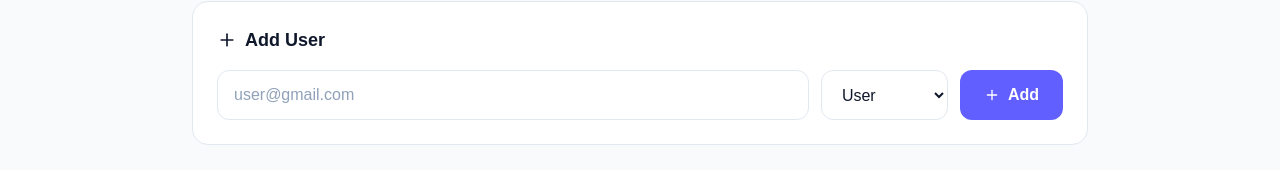
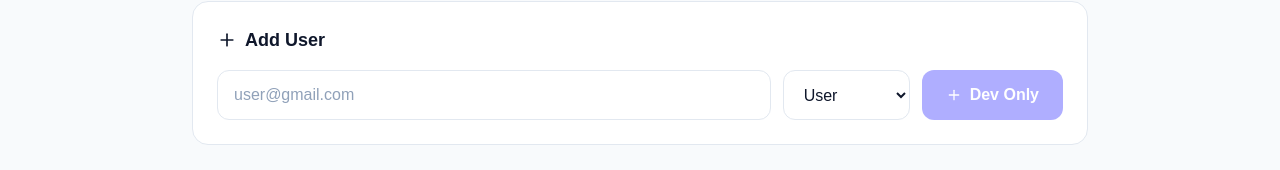
Before and after one commit to PiotrRomanczuk/instagram-stories-webhook, a Next.js app: page /admin/users in a window 1280 px wide. Shown: the part 248-418 px from the top of the page. Built offline with nearby package versions, Linux system fonts and the light colour scheme; no server answers.

Commit message:
feat: restrict user management UI actions to developers and fix hydration/image issues

```diff
--- a/app/admin/users/page.tsx
+++ b/app/admin/users/page.tsx
@@ -4,9 +4,12 @@ import { useState, useEffect, useCallback } from 'react';
 import Link from 'next/link';
 import { ChevronLeft, Plus, Trash2, Shield, User, Loader, Terminal } from 'lucide-react';
 import { toast } from 'sonner';
+import { useSession } from 'next-auth/react';
 import { AllowedUser, UserRole } from '@/lib/memes-db';
 
 export default function AdminUsersPage() {
+    const { data: session } = useSession();
+    const isDev = (session?.user as { role?: UserRole })?.role === 'developer';
     const [users, setUsers] = useState<AllowedUser[]>([]);
     const [isLoading, setIsLoading] = useState(true);
     const [newEmail, setNewEmail] = useState('');
@@ -134,11 +137,11 @@ export default function AdminUsersPage() {
                         </select>
                         <button
                             type="submit"
-                            disabled={isAdding}
+                            disabled={isAdding || !isDev}
                             className="px-6 py-3 rounded-xl bg-indigo-500 text-white font-bold hover:bg-indigo-600 disabled:opacity-50 flex items-center gap-2"
                         >
                             {isAdding ? <Loader className="w-4 h-4 animate-spin" /> : <Plus className="w-4 h-4" />}
-                            Add
+                            {!isDev ? 'Dev Only' : 'Add'}
                         </button>
                     </div>
                 </form>
@@ -179,10 +182,11 @@ export default function AdminUsersPage() {
                                             <select
                                                 value={user.role}
                                                 onChange={(e) => handleRoleChange(user.email, e.target.value as UserRole)}
+                                                disabled={!isDev}
                                                 className={`px-3 py-1.5 rounded-lg text-sm font-semibold border-0 ${user.role === 'admin'
                                                         ? 'bg-purple-100 text-purple-700'
                                                         : 'bg-slate-100 text-slate-700'
-                                                    }`}
+                                                    } disabled:opacity-70`}
                                             >
                                                 <option value="user">User</option>
                                                 <option value="admin">Admin</option>
@@ -192,7 +196,8 @@ export default function AdminUsersPage() {
                                         <td className="px-6 py-4">
                                             <button
                                                 onClick={() => handleDelete(user.email)}
-                                                className="p-2 rounded-lg text-red-500 hover:bg-red-50 transition-colors"
+                                                disabled={!isDev}
+                                                className="p-2 rounded-lg text-red-500 hover:bg-red-50 transition-colors disabled:opacity-30 disabled:hover:bg-transparent"
                                             >
                                                 <Trash2 className="w-4 h-4" />
                                             </button>
--- a/app/api/admin/users/[email]/route.ts
+++ b/app/api/admin/users/[email]/route.ts
@@ -2,7 +2,7 @@ import { NextRequest, NextResponse } from 'next/server';
 import { getServerSession } from 'next-auth/next';
 import { authOptions } from '@/lib/auth';
 import { removeAllowedUser, updateUserRole, UserRole } from '@/lib/memes-db';
-import { requireAdmin, getUserId, getUserEmail } from '@/lib/auth-helpers';
+import { requireAdmin, requireDeveloper, getUserId, getUserEmail } from '@/lib/auth-helpers';
 import { Logger } from '@/lib/utils/logger';
 
 const MODULE = 'api:admin:users:[email]';
@@ -18,7 +18,7 @@ interface RouteParams {
 export async function PATCH(request: NextRequest, { params }: RouteParams) {
     try {
         const session = await getServerSession(authOptions);
-        requireAdmin(session);
+        requireDeveloper(session);
 
         const { email } = await params;
         const decodedEmail = decodeURIComponent(email).toLowerCase();
@@ -46,7 +46,7 @@ export async function PATCH(request: NextRequest, { params }: RouteParams) {
         const message = error instanceof Error ? error.message : 'Failed to update user';
         Logger.error(MODULE, `PATCH error: ${message}`, error);
 
-        if (message === 'Admin access required') {
+        if (message === 'Developer access required') {
             return NextResponse.json({ error: message }, { status: 403 });
         }
 
--- a/app/api/admin/users/route.ts
+++ b/app/api/admin/users/route.ts
@@ -2,7 +2,7 @@ import { NextRequest, NextResponse } from 'next/server';
 import { getServerSession } from 'next-auth/next';
 import { authOptions } from '@/lib/auth';
 import { getAllowedUsers, addAllowedUser, UserRole } from '@/lib/memes-db';
-import { requireAdmin, getUserId } from '@/lib/auth-helpers';
+import { requireAdmin, requireDeveloper, getUserId } from '@/lib/auth-helpers';
 import { Logger } from '@/lib/utils/logger';
 
 const MODULE = 'api:admin:users';
@@ -37,7 +37,7 @@ export async function GET() {
 export async function POST(request: NextRequest) {
     try {
         const session = await getServerSession(authOptions);
-        requireAdmin(session);
+        requireDeveloper(session);
 
         const adminId = getUserId(session);
         const body = await request.json();
@@ -75,7 +75,7 @@ export async function POST(request: NextRequest) {
         const message = error instanceof Error ? error.message : 'Failed to add user';
         Logger.error(MODULE, `POST error: ${message}`, error);
 
-        if (message === 'Admin access required') {
+        if (message === 'Admin access required' || message === 'Developer access required') {
             return NextResponse.json({ error: message }, { status: 403 });
         }
 
--- a/app/layout.tsx
+++ b/app/layout.tsx
@@ -26,7 +26,7 @@ export default function RootLayout({
   children: React.ReactNode;
 }>) {
   return (
-    <html lang="en">
+    <html lang="en" suppressHydrationWarning>
       <body
         className={`${geistSans.variable} ${geistMono.variable} antialiased`}
       >
--- a/next.config.ts
+++ b/next.config.ts
@@ -3,6 +3,16 @@ import type { NextConfig } from "next";
 const nextConfig: NextConfig = {
   /* config options here */
   reactCompiler: true,
+  images: {
+    remotePatterns: [
+      {
+        protocol: 'https',
+        hostname: 'urfynxrvzaysvevbcowi.supabase.co',
+        port: '',
+        pathname: '/storage/v1/object/public/**',
+      },
+    ],
+  },
   async headers() {
     return [
       {
```
